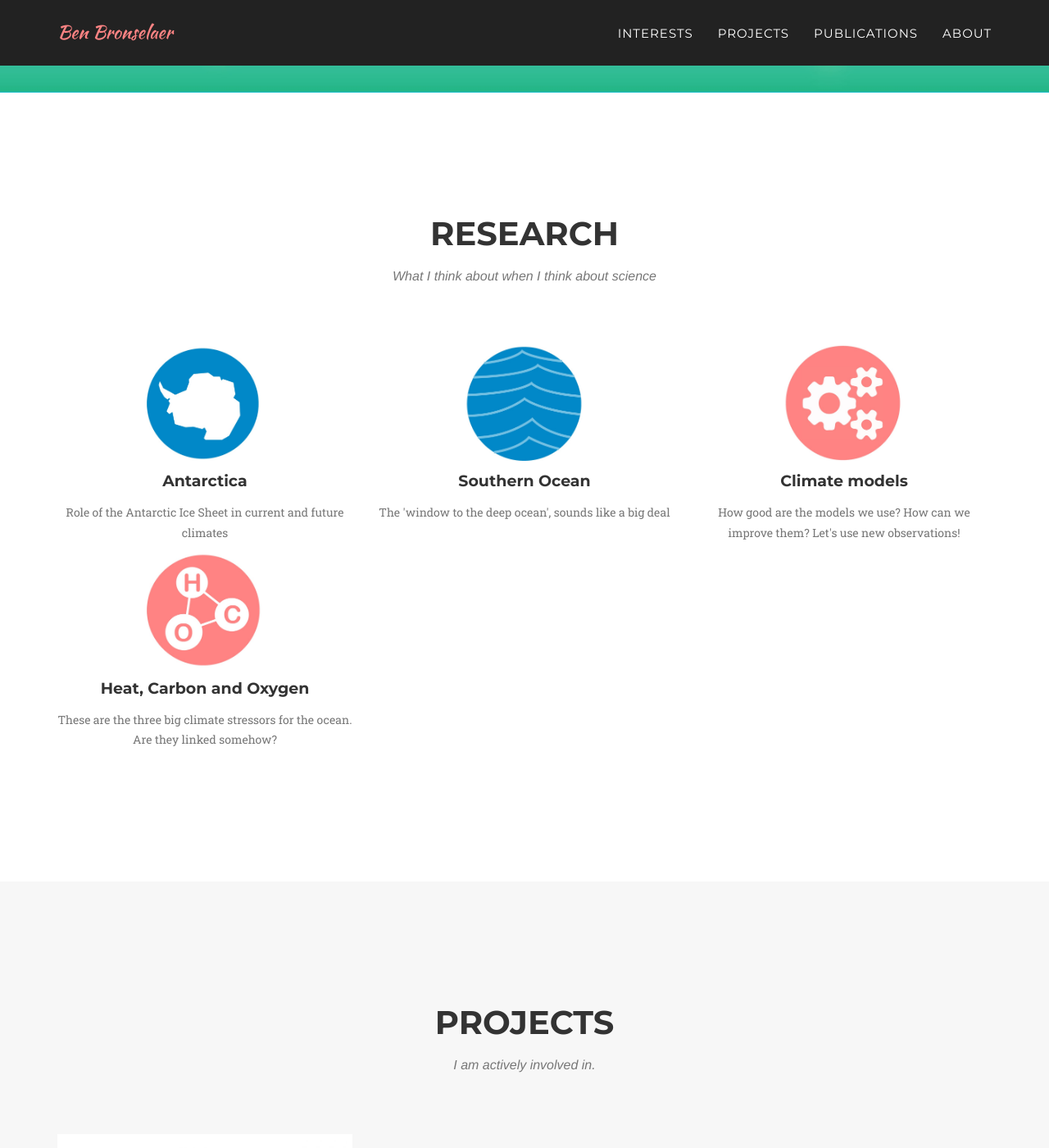
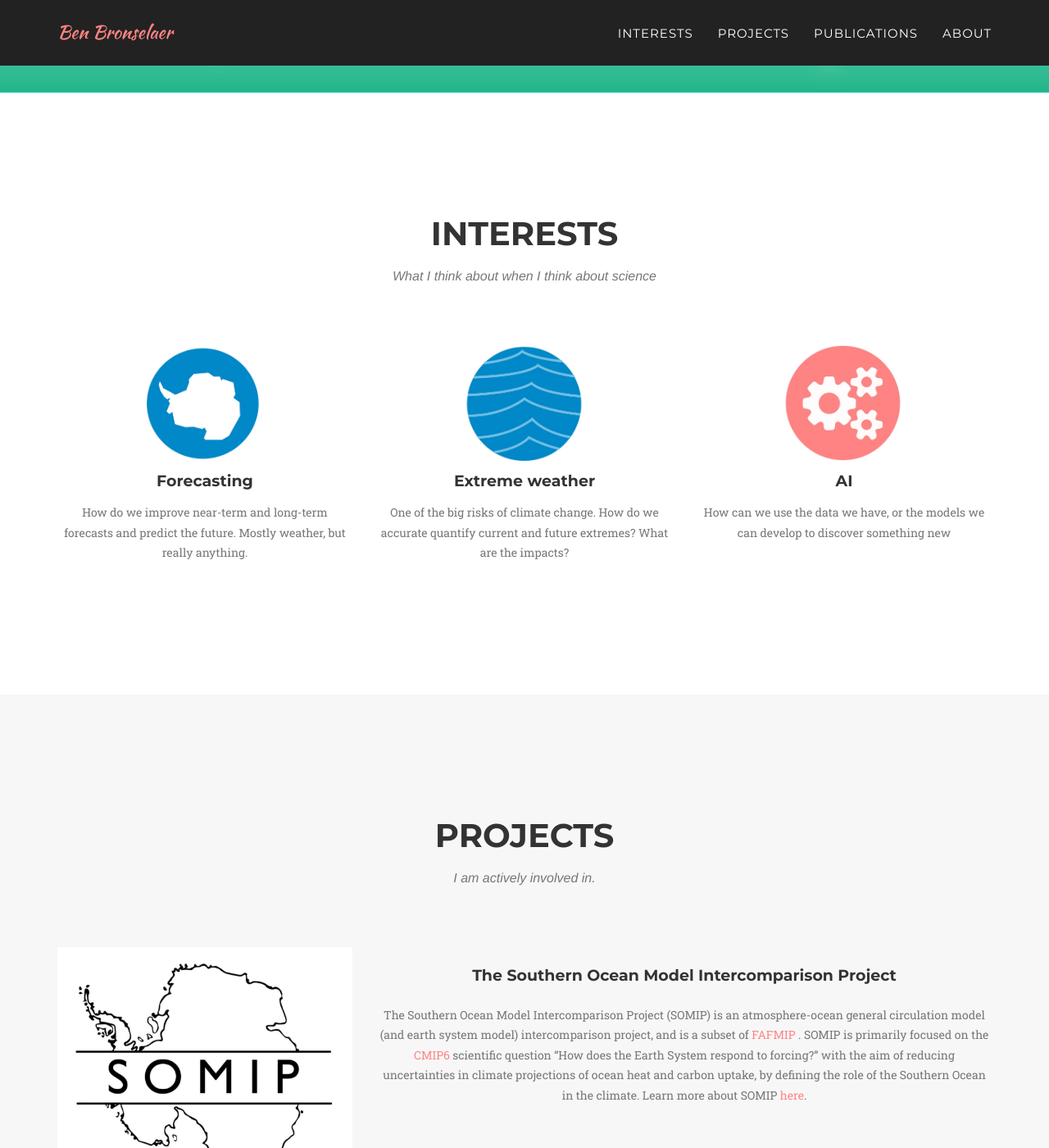
Before and after one commit to BenBronselaer/BenBronselaer.github.io, a Jekyll site: the page built from index.html, in a window 1280 px wide and 1400 px high, scrolled down 710 px. Shown: the whole window at 82% size. Built offline with Jekyll 4.4.1, drawn with Linux system fonts in a browser that asks for light colours; some web fonts are replaced.

Commit message:
Update research.html

```diff
--- a/_includes/research.html
+++ b/_includes/research.html
@@ -3,30 +3,25 @@
         <div class="container">
             <div class="row">
                 <div class="col-lg-12 text-center">
-                    <h2 class="section-heading">research</h2>
+                    <h2 class="section-heading">Interests</h2>
                     <h3 class="section-subheading text-muted">What I think about when I think about science</h3>
                 </div>
             </div>
             <div class="row text-center">
                 <div class="col-md-4">
                     <img class="center" src="img/research/A1.jpg" alt="" height="142" width="142">
-                    <h4 class="service-heading">Antarctica</h4>
-                    <p class="text-muted">Role of the Antarctic Ice Sheet in current and future climates</p>
+                    <h4 class="service-heading">Forecasting</h4>
+                    <p class="text-muted">How do we improve near-term and long-term forecasts and predict the future. Mostly weather, but really anything.</p>
                 </div>
                 <div class="col-md-4">
                     <img class="center" src="img/research/A2.jpg" alt="" height="142" width="152">
-                    <h4 class="service-heading">Southern Ocean</h4>
-                    <p class="text-muted">The 'window to the deep ocean', sounds like a big deal</p>
+                    <h4 class="service-heading">Extreme weather</h4>
+                    <p class="text-muted">One of the big risks of climate change. How do we accurate quantify current and future extremes? What are the impacts?</p>
                 </div>
                 <div class="col-md-4">
                     <img class="center" src="img/research/A3.jpg" alt="" height="142" width="152">
-                    <h4 class="service-heading">Climate models</h4>
-                    <p class="text-muted">How good are the models we use? How can we improve them? Let's use new observations!</p>
-                </div>
-                <div class="col-md-4">
-                    <img class="center" src="img/research/A4.jpg" alt="" height="142" width="142">
-                    <h4 class="service-heading">Heat, Carbon and Oxygen</h4>
-                    <p class="text-muted">These are the three big climate stressors for the ocean. Are they linked somehow?</p>
+                    <h4 class="service-heading">AI</h4>
+                    <p class="text-muted">How can we use the data we have, or the models we can develop to discover something new</p>
                 </div>
             </div>
         </div>
```
